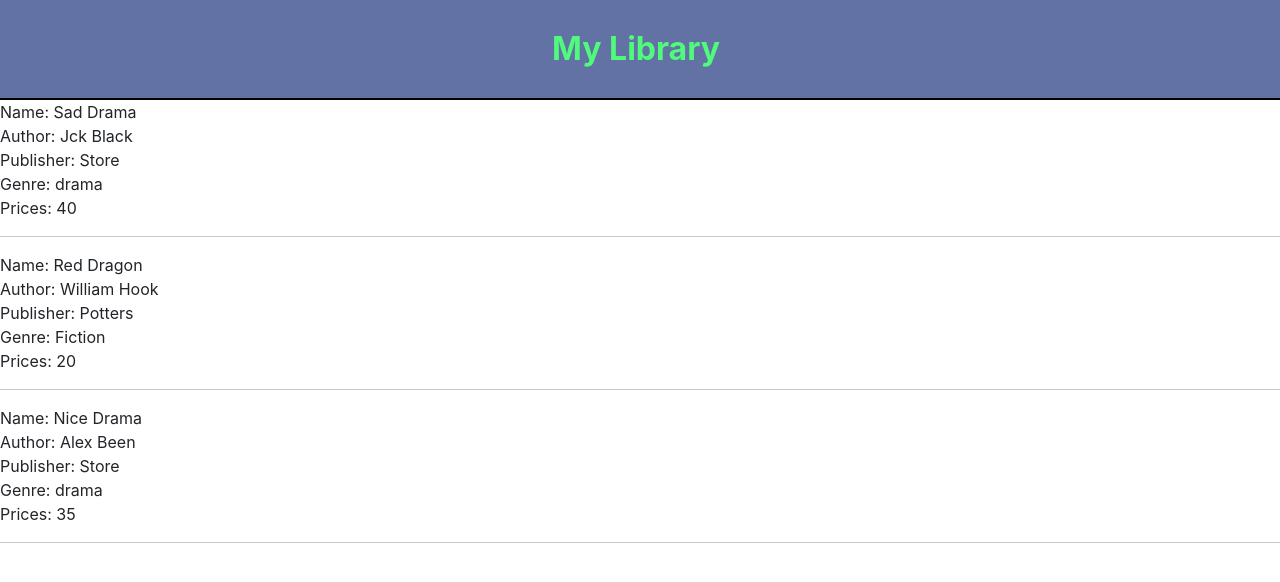
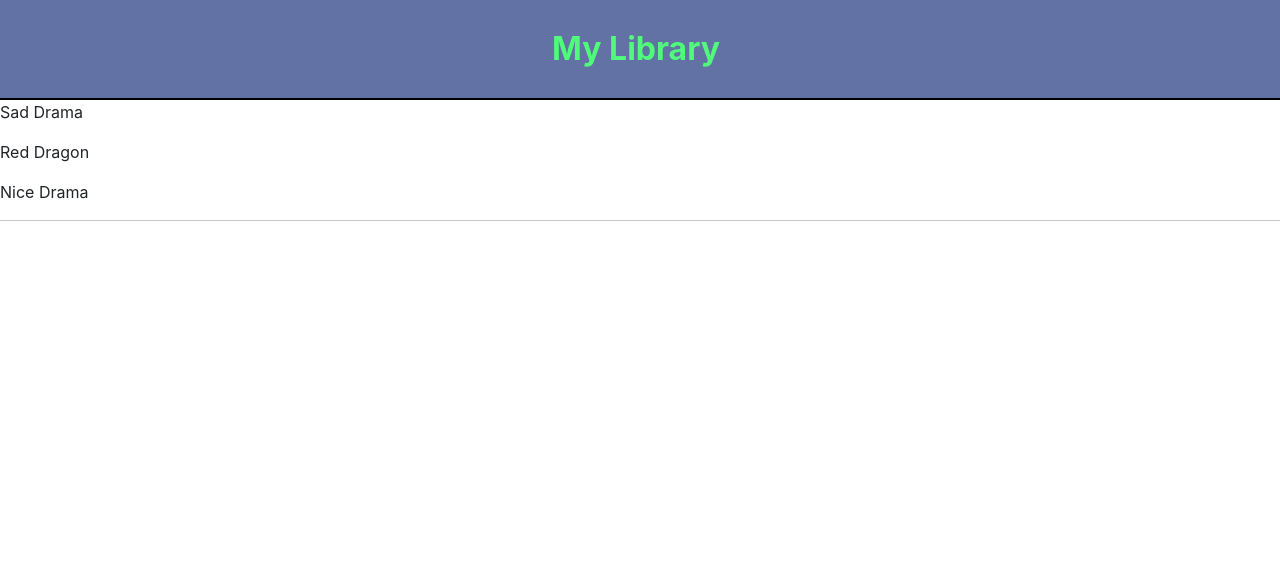
Before and after one commit to farashaeian/react-my-library, a React (Create React App) app: page / in a window 1280 px wide. Shown: the top 582 px of the page. Built offline with nearby package versions, Linux system fonts and the light colour scheme; some icons are missing.

Commit message:
show each book component by clicking on it's name in Books list

```diff
--- a/src/components/Books.jsx
+++ b/src/components/Books.jsx
@@ -1,4 +1,5 @@
-import  Book  from "./Book";
+import React, { useState } from 'react';
+import Book from "./Book";
 
 const Books = () => {
 
@@ -26,9 +27,19 @@ const Books = () => {
         }
     ];
 
+    const [selectedBook, setSelectedBook] = useState();
+
+    const showBook = (book) => {
+        setSelectedBook(book);
+    };
+
     return (
         <>
-            {BooksList.map((item, index) => <Book key={index} book={item} />)}
+            {BooksList.map((item, index) =>
+                <p key={index} onClick={() => showBook(item)}>{item.Name}</p>
+            )}
+            <hr />
+            {selectedBook && <Book book={selectedBook} />}
         </>
     );
 }
```
